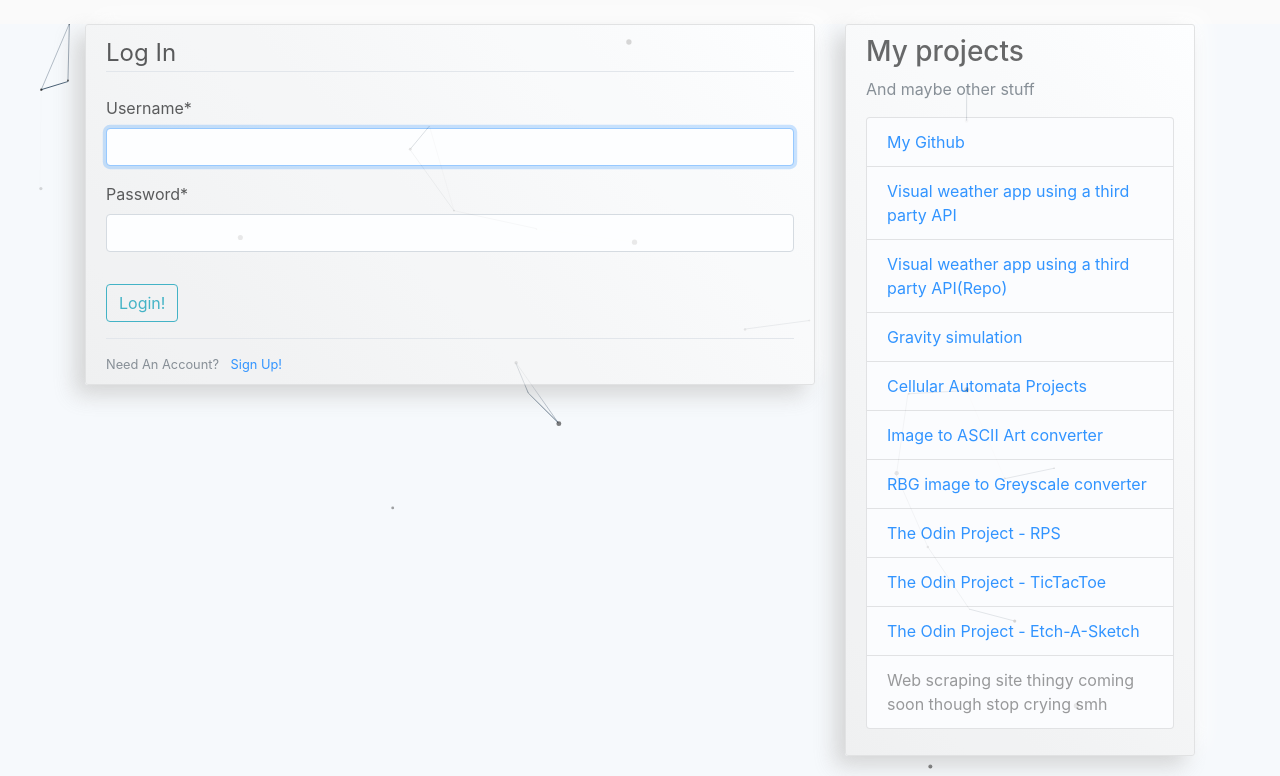
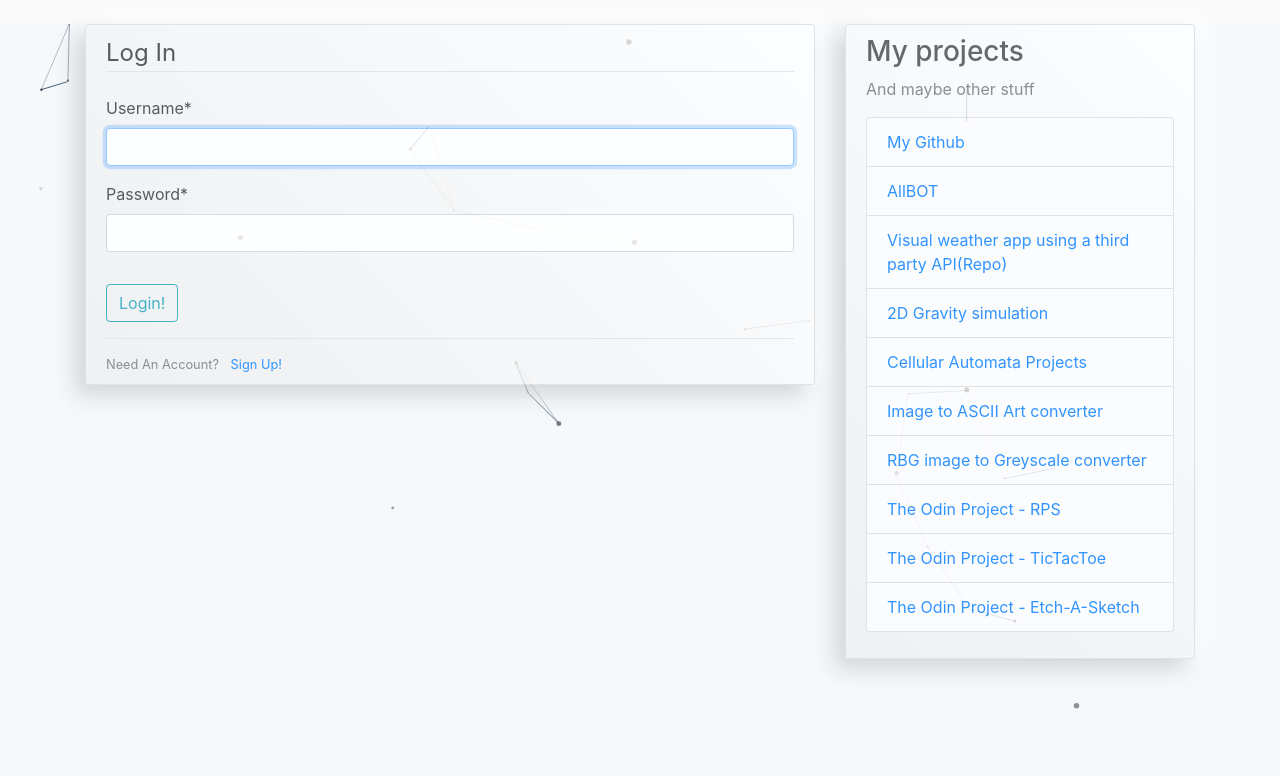
Before and after one commit to Yug34/stupid-blog, a Django app: page /login/ in a window 1280 px wide. Shown: the part 56-832 px from the top of the page. After the commit the page ends 765 px from the top, so only its background shows below. Run offline with Django 3.2, Linux system fonts and the light colour scheme; parts of the project's set-up code (start-up, migrations or seed data) failed here and were passed over; some libraries are stand-ins or nearby versions.

Commit message:
Changed old URL to githubs

```diff
--- a/blog/templates/blog/base.html
+++ b/blog/templates/blog/base.html
@@ -64,16 +64,15 @@
             <p class='text-muted'>And maybe other stuff
               <ul class="list-group">
                 <li class="list-group-item list-group-item-light"><a href="https://github.com/Yug34/">My Github</a></li>
-                <li class="list-group-item list-group-item-light"><a href="http://stupidblogs.me/VisualWeather/">Visual weather app using a third party API</a></li>
-                <li class="list-group-item list-group-item-light"><a href="http://stupidblogs.me/VisualWeather/">Visual weather app using a third party API<a href="https://github.com/Yug34/VisualWeather">(Repo)</a></a></li>
-                <li class="list-group-item list-group-item-light"><a href="https://github.com/Yug34/Gravity2D">Gravity simulation</a></li>
+                <li class="list-group-item list-group-item-light"><a href="https://github.com/Yug34/allBOT">AllBOT</a></li>
+                <li class="list-group-item list-group-item-light"><a href="https://github.com/Yug34/VisualWeather/">Visual weather app using a third party API<a href="https://github.com/Yug34/VisualWeather">(Repo)</a></a></li>
+                <li class="list-group-item list-group-item-light"><a href="https://github.com/Yug34/Gravity2D">2D Gravity simulation</a></li>
                 <li class="list-group-item list-group-item-light"><a href="https://github.com/Yug34/Cellular-Automata">Cellular Automata Projects</a></li>
                 <li class="list-group-item list-group-item-light"><a href="https://github.com/Yug34/Image-to-ASCII">Image to ASCII Art converter</a></li>
                 <li class="list-group-item list-group-item-light"><a href="https://github.com/Yug34/Image2Grey">RBG image to Greyscale converter</a></li>
-                <li class="list-group-item list-group-item-light"><a href="http://stupidblogs.me/TheOdin-RPS/">The Odin Project - RPS</a></li>
-                <li class="list-group-item list-group-item-light"><a href="http://stupidblogs.me/Odin-TicTacToe/">The Odin Project - TicTacToe</a></li>
-                <li class="list-group-item list-group-item-light"><a href="http://stupidblogs.me/Odin-EtchASketch/">The Odin Project - Etch-A-Sketch</a></li>
-                <li class="list-group-item list-group-item-light">Web scraping site thingy coming soon though stop crying smh</li>
+                <li class="list-group-item list-group-item-light"><a href="https://github.com/Yug34/TheOdin-RPS/">The Odin Project - RPS</a></li>
+                <li class="list-group-item list-group-item-light"><a href="https://github.com/Yug34/Odin-TicTacToe/">The Odin Project - TicTacToe</a></li>
+                <li class="list-group-item list-group-item-light"><a href="https://github.com/Yug34/Odin-EtchASketch/">The Odin Project - Etch-A-Sketch</a></li>
               </ul>
             </p>
           </div>
```
